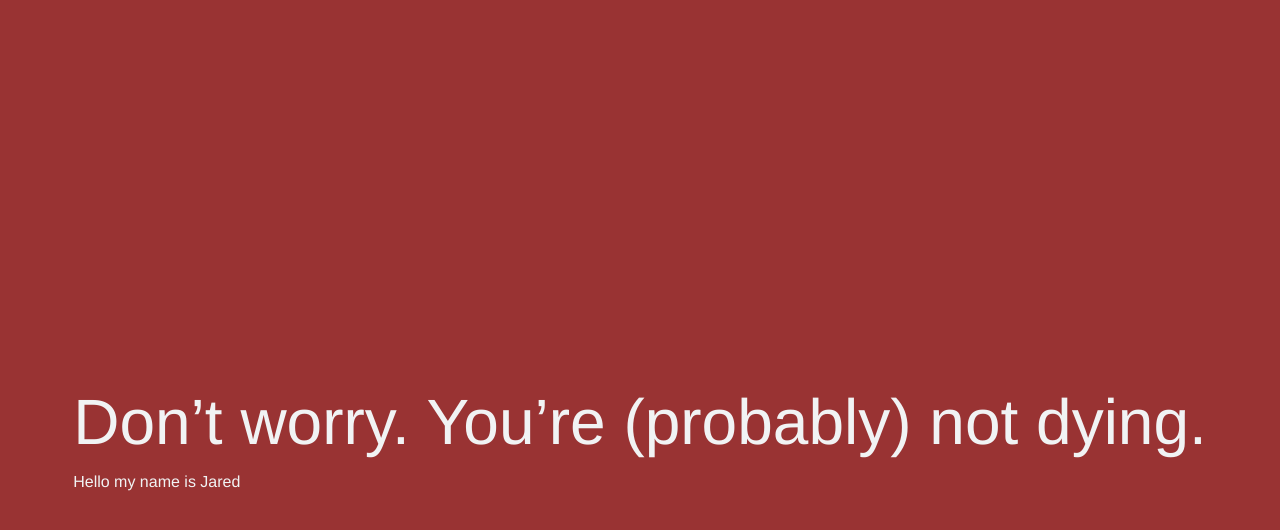
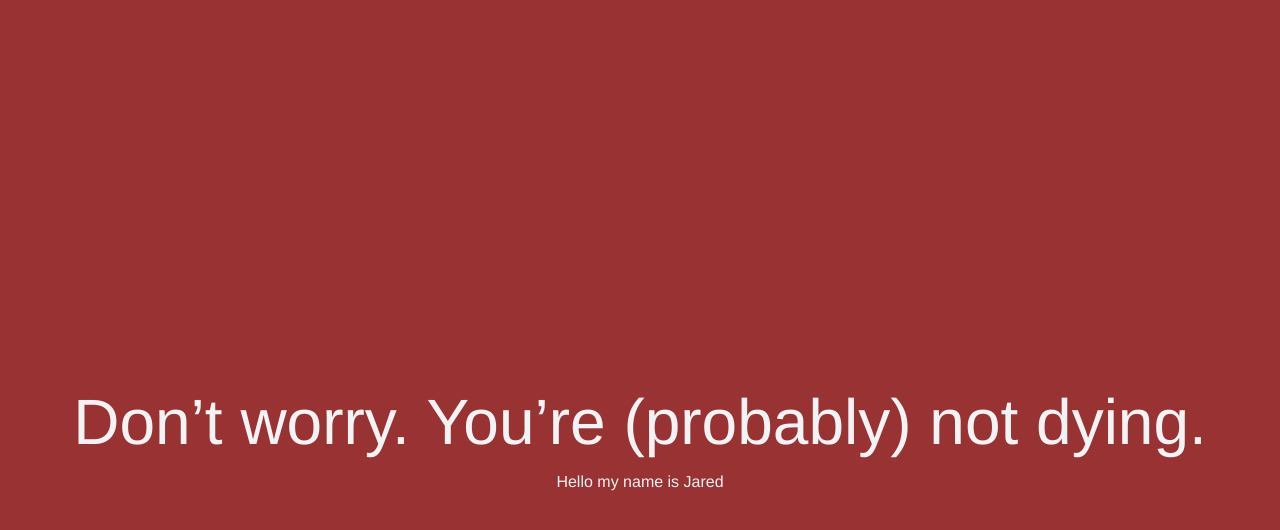
Before and after one commit to canbeetsturnpoopredoramidying/canbeetsturnpoopredoramidying, a Jekyll site: the page built from index.md, in a window 1280 px wide. Shown: the top 530 px of the page. Built offline with Jekyll 4.4.1, drawn with Linux system fonts in a browser that asks for light colours; some web fonts are replaced; our own code applies the rules of GitHub Pages for plain Markdown files.

Commit message:
Trying to centre align
Go go go

```diff
--- a/index.md
+++ b/index.md
@@ -4,4 +4,4 @@ image: 'android-chrome-192x192.png'
 ---
 # Don’t worry. You’re (probably) not dying.
 
-Hello my name is Jared
+<p style="text-align: center;">Hello my name is Jared</p>
```
